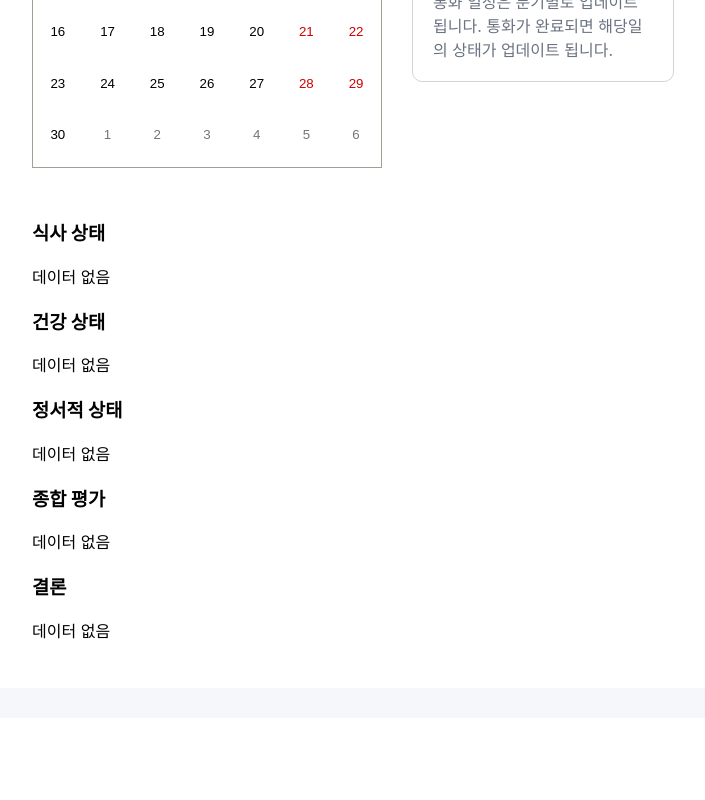
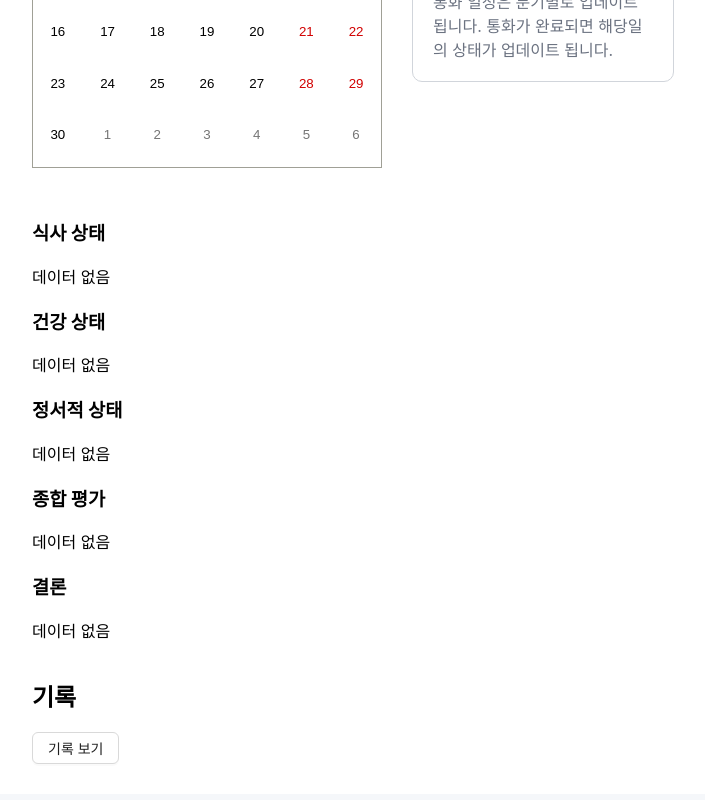
Before and after one commit to Jieuneenee/Budd-client, a React (Vite) app: page /user/1 in a window 1280 px wide. Shown: the part 518-1318 px from the top of the page, without its empty margins (33-738 px from the left). Before the commit the page ends 1236 px from the top, so only its background shows below. Built offline with nearby package versions, Linux system fonts and the light colour scheme; no server answers.

Commit message:
feat: Response 표 추가

```diff
--- a/src/pages/UserDetailPage.jsx
+++ b/src/pages/UserDetailPage.jsx
@@ -7,7 +7,7 @@ import Header from "../components/Header";
 import { GRAY } from "../utils/colors";
 import { FaCircle } from "react-icons/fa";
 import { format } from "date-fns";
-import { Button, Modal, Input, Radio, message } from "antd";
+import { Button, Modal, Input, Radio, message, Table } from "antd";
 import {
   CheckOutlined,
   QuestionOutlined,
@@ -24,7 +24,7 @@ import { useNavigate } from "react-router-dom";
 const UserDetailPage = () => {
   const UserDetailParams = useParams();
   const userId = UserDetailParams.userId;
-  const navigate = useNavigate(); // useNavigate 훅 사용
+  const navigate = useNavigate();
 
 
   const [userData, setUserData] = useState("");
@@ -37,6 +37,8 @@ const UserDetailPage = () => {
   const [address, setAddress] = useState("");
   const [guardianContact1, setGuardianContact1] = useState("");
   const [guardianContact2, setGuardianContact2] = useState("");
+  const [record, setRecord] = useState(false);
+
 
   //GET: userDetail
   useEffect(() => {
@@ -164,6 +166,9 @@ const UserDetailPage = () => {
     }
   };
 
+  const toggleRecord = () => {
+    setRecord((prevRecord) => !prevRecord);
+  };
 
   return (
     <Root>
@@ -278,6 +283,55 @@ const UserDetailPage = () => {
                 : "데이터 없음"}
             </p>
           </ReportContainer>
+          <RecordContainer>
+  <h2>기록</h2>
+  <Button onClick={toggleRecord}>
+    {record ? "기록 숨기기" : "기록 보기"}
+  </Button>
+  {record && (
+    <RecordDetails>
+      {userData?.responses && userData.responses.length > 0 ? (
+        <Table
+          dataSource={userData.responses}
+          columns={[
+            {
+              title: "날짜",
+              dataIndex: "date",
+              key: "date",
+            },
+            {
+              title: "식사 상태",
+              dataIndex: "meal",
+              key: "meal",
+              render: (meal) => (meal ? "O" : "X"),
+            },
+            {
+              title: "질병 상태",
+              dataIndex: "disease",
+              key: "disease",
+              render: (disease) => (disease ? "O" : "X"),
+            },
+            {
+              title: "약 상태",
+              dataIndex: "medicine",
+              key: "medicine",
+              render: (medicine) => (medicine ? "O" : "X"),
+            },
+            {
+              title: "정서 상태",
+              dataIndex: "mood",
+              key: "mood",
+              render: (mood) => (mood ? "O" : "X"),
+            },
+          ]}
+          rowKey="id"
+        />
+      ) : (
+        <p>기록이 없습니다.</p>
+      )}
+    </RecordDetails>
+  )}
+</RecordContainer>
         </MainContainer>
       </Container>
 
@@ -437,6 +491,12 @@ const ReportContainer = styled.div`
   height: 100%;
 `;
 
+const RecordContainer = styled.div`
+  justify-content: start;
+  align-items: start;
+  height: 100%;
+`;
+
 const ModalInput = styled(Input)`
   margin-bottom: 10px;
 `;
@@ -463,4 +523,9 @@ const EmptyIcon = styled.div`
   height: 13.33px;
 `;
 
+const RecordDetails = styled.div`
+  margin-top: 10px;
+  font-size: 14px;
+`;
+
 export default UserDetailPage;
```
